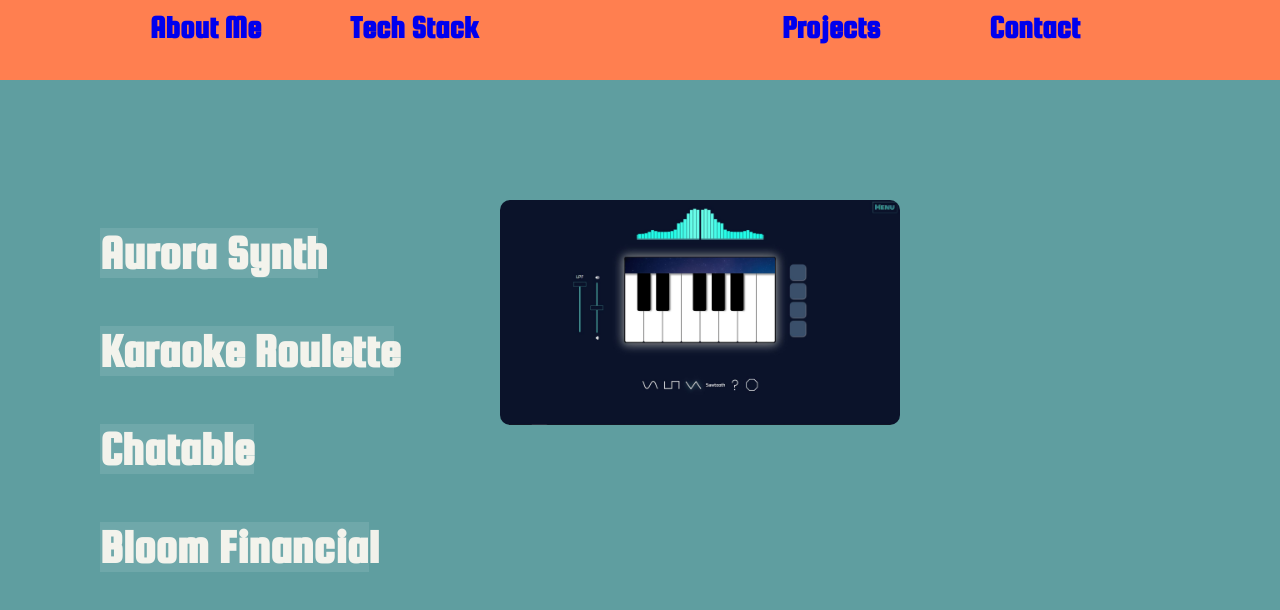
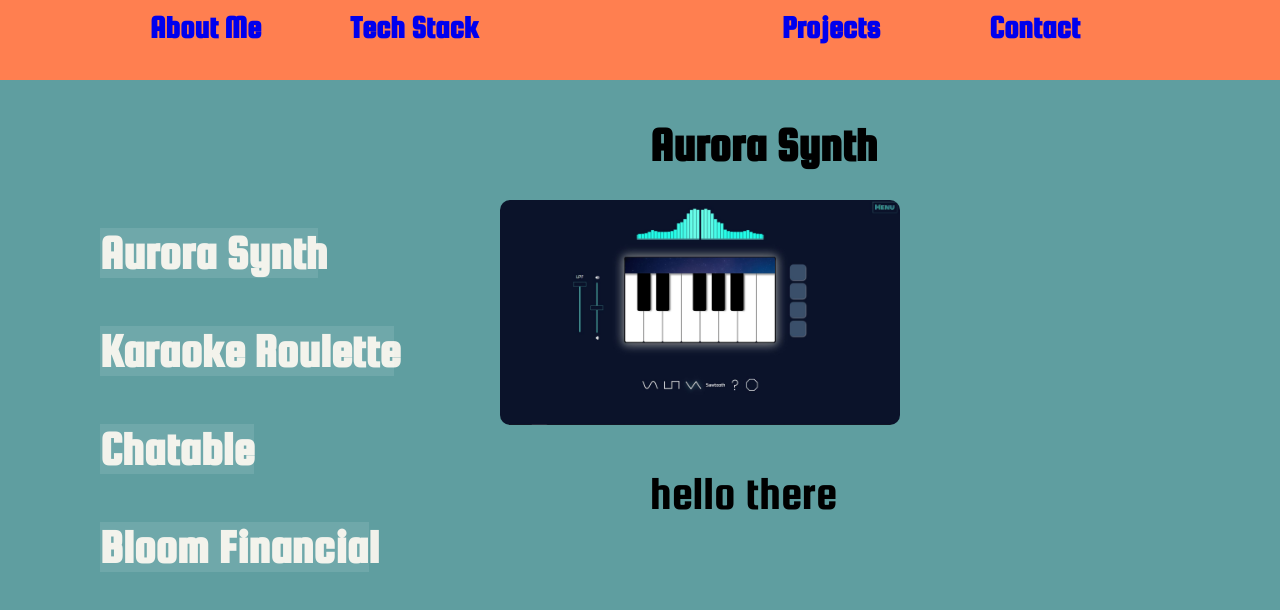
Before and after one commit to jumpybuns/portfolio-website, a React app: page /projects in a window 1280 px wide. Shown: the top 610 px of the page. Built offline with nearby package versions, Linux system fonts and the light colour scheme.

Commit message:
add project text and titles

```diff
--- a/src/components/projects/Projects.css
+++ b/src/components/projects/Projects.css
@@ -2,7 +2,7 @@
   width: inherit;
 }
 
-img {
+.projectImages {
   max-width: 100%;
   height: auto;
   width: 400px;
@@ -10,6 +10,21 @@ img {
   position: absolute;
   left: 500px;
   top: 200px;
+}
+.projectText {
+  max-width: 100%;
+  font-size: 3rem;
+  position: absolute;
+  left: 650px;
+  top: 420px;
+}
+
+.projectTitles {
+  max-width: 100%;
+  font-size: 3rem;
+  position: absolute;
+  left: 650px;
+  top: 120px;
 }
 
 .aurora {
--- a/src/components/projects/Projects.jsx
+++ b/src/components/projects/Projects.jsx
@@ -8,31 +8,69 @@ import Header from '../header/Header';
 
 const images = { aurora, karaoke, chatable, bloom };
 
+const auroraText = 'hello there';
+const karaokeText = 'karaoke jams';
+const chatableText = 'chatable jams';
+const bloomText = 'bloom jams';
+const text = { auroraText, karaokeText, chatableText, bloomText };
+
+const auroraTitle = 'Aurora Synth';
+const karaokeTitle = 'Karaoke Roulette';
+const chatableTitle = 'Chatable';
+const bloomTitle = 'Bloom Financial';
+const title = { auroraTitle, karaokeTitle, chatableTitle, bloomTitle };
+
 export const Projects = () => {
   const [selected, setSelected] = useState(images.aurora);
+  const [selectedText, setSelectedText] = useState(text.auroraText);
+  const [selectedTitle, setSelectedTitle] = useState(title.auroraTitle);
 
   return (
     <div>
       <Header />
       <div className={styles.container}>
-        <img src={selected} alt="project" />
+        <h1 className={styles.projectTitles}>{selectedTitle}</h1>
+        <img className={styles.projectImages} src={selected} alt="project" />
+        <p className={styles.projectText}>{selectedText}</p>
       </div>
-      <h3 className={styles.aurora} onClick={() => setSelected(images.aurora)}>
+      <h3
+        className={styles.aurora}
+        onClick={() => {
+          setSelected(images.aurora);
+          setSelectedText(text.auroraText);
+          setSelectedTitle(title.auroraTitle);
+        }}
+      >
         Aurora Synth
       </h3>
       <h3
         className={styles.karaoke}
-        onClick={() => setSelected(images.karaoke)}
+        onClick={() => {
+          setSelected(images.karaoke);
+          setSelectedText(text.karaokeText);
+          setSelectedTitle(title.karaokeTitle);
+        }}
       >
         Karaoke Roulette
       </h3>
       <h3
         className={styles.chatable}
-        onClick={() => setSelected(images.chatable)}
+        onClick={() => {
+          setSelected(images.chatable);
+          setSelectedText(text.chatableText);
+          setSelectedTitle(title.chatableTitle);
+        }}
       >
         Chatable
       </h3>
-      <h3 className={styles.bloom} onClick={() => setSelected(images.bloom)}>
+      <h3
+        className={styles.bloom}
+        onClick={() => {
+          setSelected(images.bloom);
+          setSelectedText(text.bloomText);
+          setSelectedTitle(title.bloomTitle);
+        }}
+      >
         Bloom Financial
       </h3>
     </div>
```
